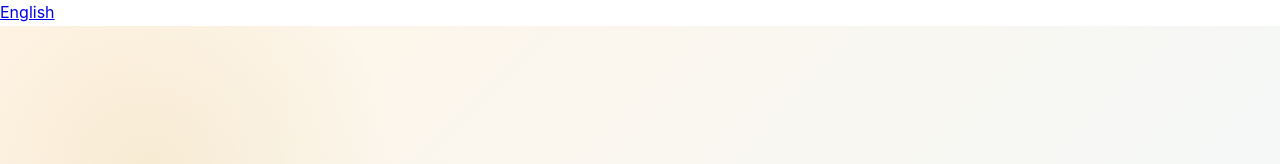
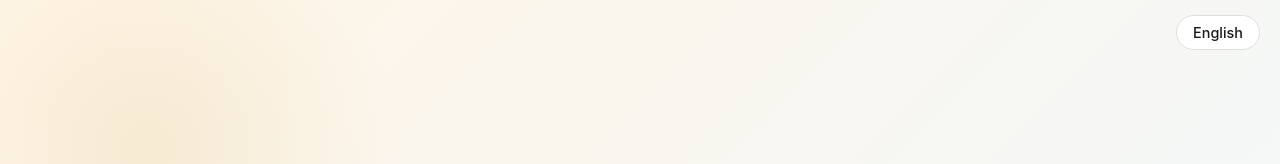
Before and after one commit to shinianjun/heywords-website, a plain HTML site: page index.html in a window 1280 px wide. Shown: the top 164 px of the page. Drawn offline with Linux system fonts and the light colour scheme.

Commit message:
添加中文版首页语言切换按钮的CSS样式，与英文版保持一致

```diff
--- a/index.html
+++ b/index.html
@@ -248,6 +248,32 @@
             opacity: 0.6;
         }
 
+        /* Language Switcher */
+        .language-switcher {
+            position: fixed;
+            top: 20px;
+            right: 20px;
+            z-index: 1000;
+        }
+
+        .lang-btn {
+            background: rgba(255, 255, 255, 0.9);
+            border: 1px solid #ddd;
+            padding: 8px 16px;
+            border-radius: 20px;
+            text-decoration: none;
+            color: var(--text-primary);
+            font-size: 0.9rem;
+            font-weight: 500;
+            transition: all 0.3s ease;
+            backdrop-filter: blur(10px);
+        }
+
+        .lang-btn:hover {
+            background: var(--text-primary);
+            color: #fff;
+        }
+
         /* Responsive */
         @media (max-width: 768px) {
             .logo {
@@ -269,6 +295,11 @@
             .features-grid,
             .steps {
                 grid-template-columns: 1fr;
+            }
+
+            .language-switcher {
+                top: 15px;
+                right: 15px;
             }
         }
     </style>
```
